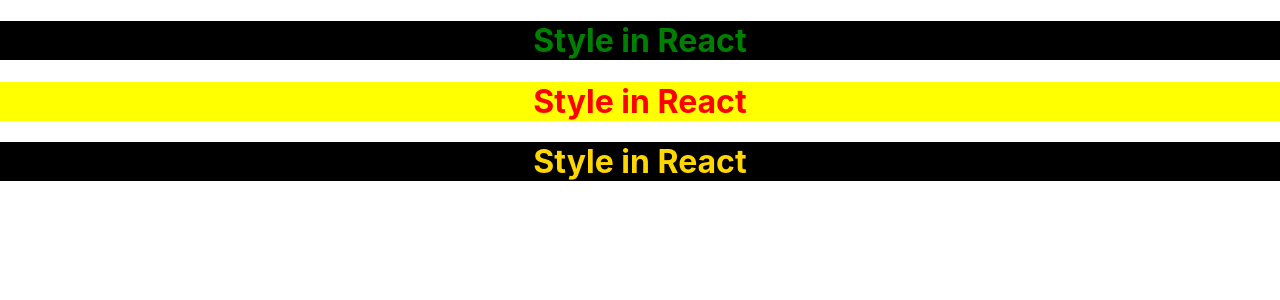
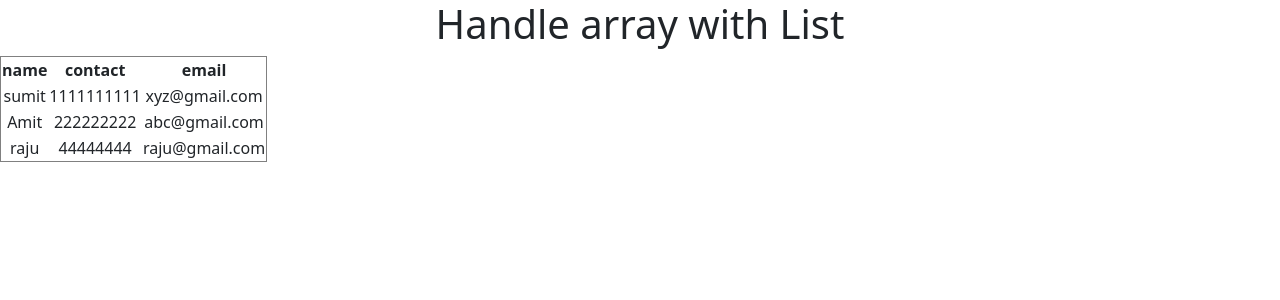
Before and after one commit to j4sumit/reacttopics, a React (Create React App) app: page / in a window 1280 px wide. Shown: the top 300 px of the page. Built offline with nearby package versions, Linux system fonts and the light colour scheme.

Commit message:
uses Map method in reat to create table

```diff
--- a/package.json
+++ b/package.json
@@ -6,7 +6,9 @@
     "@testing-library/jest-dom": "^5.16.5",
     "@testing-library/react": "^13.4.0",
     "@testing-library/user-event": "^13.5.0",
+    "bootstrap": "^5.2.3",
     "react": "^18.2.0",
+    "react-bootstrap": "^2.7.4",
     "react-dom": "^18.2.0",
     "react-scripts": "5.0.1",
     "web-vitals": "^2.1.4"
--- a/src/App.css
+++ b/src/App.css
@@ -1,7 +1,9 @@
 .App {
   text-align: center;
 }
-
+/* th,td{
+  border: 1;
+} */
 .App-logo {
   height: 40vmin;
   pointer-events: none;
--- a/src/App.js
+++ b/src/App.js
@@ -1,17 +1,51 @@
 import './App.css';
 import React from 'react';
-import './Style.css';
-import style from './custom.module.css';
-
 function App()
 {
+  // const student =['anil','siddhu','sam','peter'];
+
+  const student=[
+{
+  name:"sumit",
+  contact: 1111111111,
+  email: "xyz@gmail.com"
+},
+{
+  name:"Amit",
+  contact: 222222222,
+  email: "abc@gmail.com"
+},
+
+{
+  name:"raju",
+  contact: 44444444,
+  email: "raju@gmail.com"
+}
+
+  ]
+
   return(
     <div className='App'>
-      <h1 className='primary'>Style in React</h1>
-      <h1 style={{color:'red', backgroundColor:'yellow'}}>Style in React</h1>
-      <h1 className={style.success}>Style in React</h1>
+      <h1>Handle array with List</h1>
+      <table border="1">
+      <tr >
+        <th> name </th>
+        <th> contact </th>
+        <th> email</th>
+        </tr>
+        {
+        student.map((data)=>
+        <tr>
+          <td> {data.name} </td>
+          <td> {data.contact} </td>
+          <td>  {data.email}</td>
+          </tr>
+        )}
+</table>
+
 
     </div>
-    );
+  )
 }
+
 export default App;
--- a/src/Style.css
+++ /dev/null
@@ -1,4 +0,0 @@
-.primary{
-    background-color: black;
-    color:green;
-}
--- a/src/custom.module.css
+++ /dev/null
@@ -1,4 +0,0 @@
-.success{
-    color: gold;
-    background-color: black;
-}
--- a/src/index.js
+++ b/src/index.js
@@ -3,7 +3,7 @@
 import './index.css';
 import App from './App';
 import reportWebVitals from './reportWebVitals';
-
+import 'bootstrap/dist/css/bootstrap.min.css';
 const root = ReactDOM.createRoot(document.getElementById('root'));
 root.render(
   <React.StrictMode>
```
Also changed, not shown: 1 other file (tests, documents, lock files or other folders).
